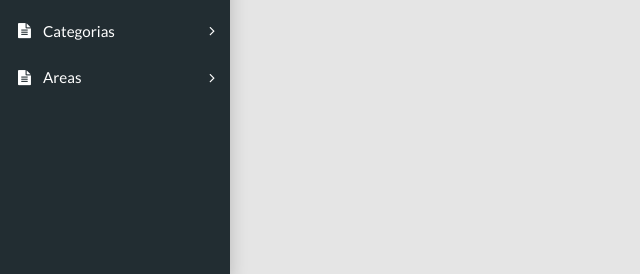
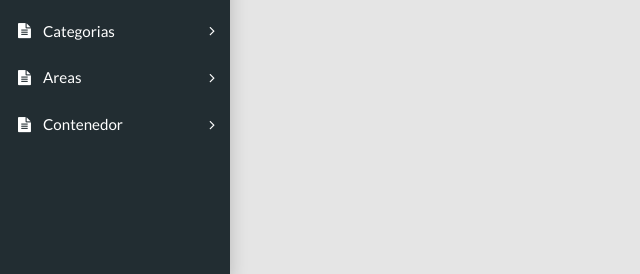
Before and after one commit to devpablito2023/biblio, a PHP site: template Views/Area/index.php in a window 1280 px wide. Shown: the part 526-800 px from the top of the page, without its empty margins (0-640 px from the left). Run offline with PHP 8.4, Linux system fonts and the light colour scheme; the template is opened without the code that fills it, so the values that code supplies are empty; the visitor is signed in with stand-in values (Sample User, id 1); some libraries are stand-ins or nearby versions.

Commit message:
contenedor completo

```diff
--- a/Controllers/Harea.php
+++ b/Controllers/Harea.php
@@ -19,7 +19,7 @@ class Harea extends Controller
     }
     public function index()
     {
-        $this->views->getView("Historial", "area");
+        $this->views->getView("Historial","area");
     }
     public function listar()
     {
--- a/Views/Templates/header.php
+++ b/Views/Templates/header.php
@@ -119,6 +119,11 @@
                     <li><a class="treeview-item" target="_blank" href="<?php echo base_url; ?>Area"><i class="icon fa fa-file-pdf-o"></i> Listar</a></li>
                 </ul>
             </li>
+            <li class="treeview"><a class="app-menu__item" href="#" data-toggle="treeview"><i class="app-menu__icon fa fa-file-text"></i><span class="app-menu__label">Contenedor</span><i class="treeview-indicator fa fa-angle-right"></i></a>
+                <ul class="treeview-menu">
+                    <li><a class="treeview-item" target="_blank" href="<?php echo base_url; ?>Contenedor"><i class="icon fa fa-file-pdf-o"></i> Listar</a></li>
+                </ul>
+            </li>
         </ul>
     </aside>
     <main class="app-content">
```
